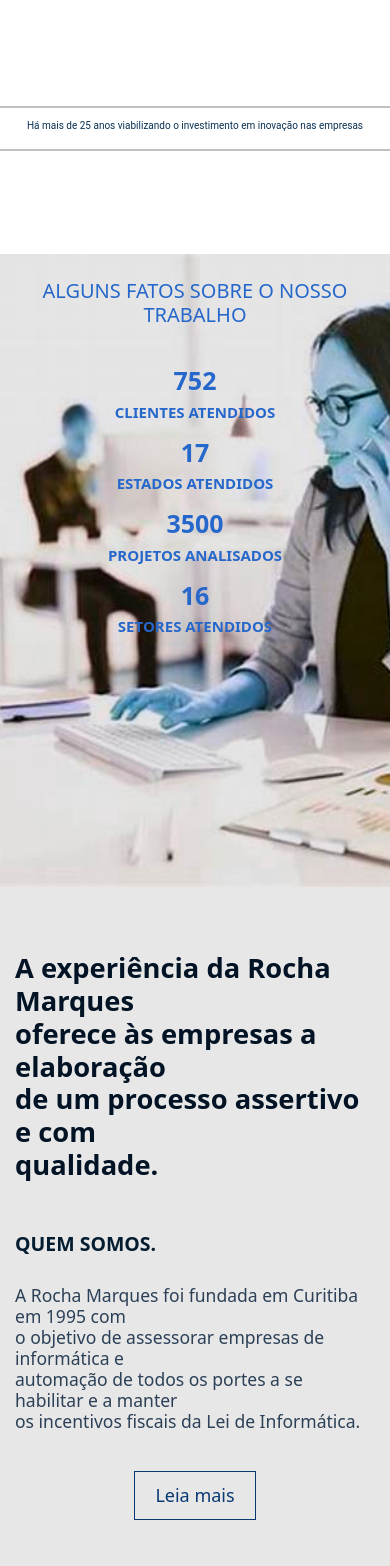
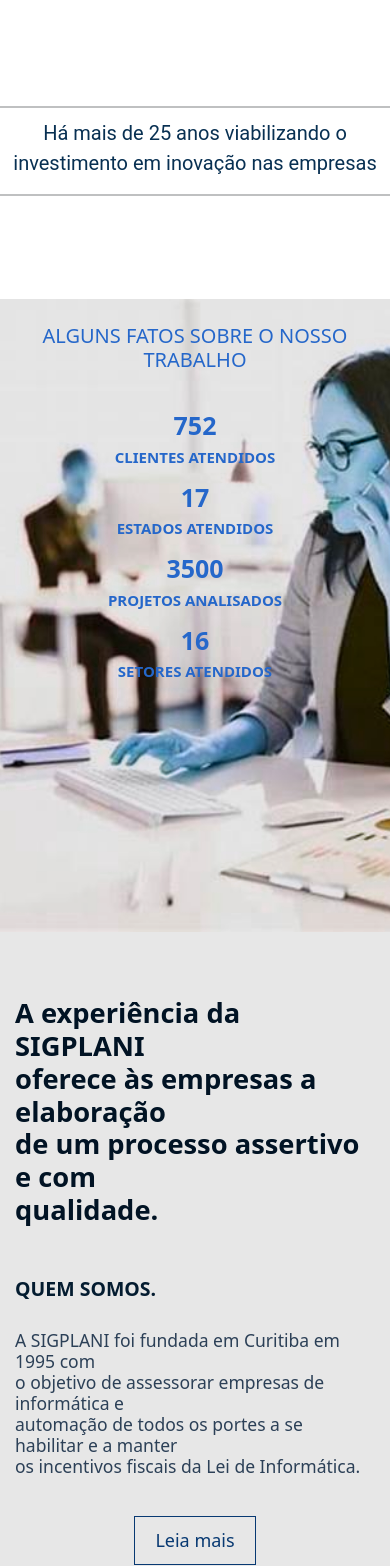
Before and after one commit to Marcos-Gabriell/Projeto-web-react, a React (Create React App) app: page / in a window 390 px wide. Shown: the part 3128-4694 px from the top of the page. Built offline with nearby package versions, Linux system fonts and the light colour scheme.

Commit message:
alterando para SIGPLANI

```diff
--- a/src/MySection2.css
+++ b/src/MySection2.css
@@ -20,6 +20,6 @@
     max-width: 100%; /* Define uma largura máxima de 100% para a linha em dispositivos com largura máxima de 600px */
   }
   .text {
-    font-size: 10px;
+    font-size: 20px;
   }
 }
--- a/src/MySection4.js
+++ b/src/MySection4.js
@@ -4,10 +4,10 @@
 const QuemSomos = () => {
   return (
     <section className="quemsomos">
-      <h1>A experiência da Rocha Marques<br/> oferece às empresas a elaboração <br/>de um processo assertivo e com<br/> qualidade.</h1>
+      <h1>A experiência da SIGPLANI<br/> oferece às empresas a elaboração <br/>de um processo assertivo e com<br/> qualidade.</h1>
       <div>
         <h2>QUEM SOMOS.</h2>
-        <h3>A Rocha Marques  foi fundada em Curitiba em 1995 com <br/>o objetivo de assessorar empresas de informática e <br/>automação de todos os portes a se habilitar e a manter <br/>os incentivos fiscais da Lei de Informática.</h3><br/>
+        <h3>A SIGPLANI  foi fundada em Curitiba em 1995 com <br/>o objetivo de assessorar empresas de informática e <br/>automação de todos os portes a se habilitar e a manter <br/>os incentivos fiscais da Lei de Informática.</h3><br/>
         <button className="saiba-mais-btn">Leia mais </button>
       </div>
     </section>
--- a/src/Navbar.js
+++ b/src/Navbar.js
@@ -35,7 +35,7 @@
 
             <li className="nav-item">
               <a className="nav-link" href="#">
-                A ROCHA MARQUES
+                A SIGPLANI
               </a>
             </li>
             <li className="nav-item dropdown">
```
Also changed, not shown: src/img/logo2.png.
